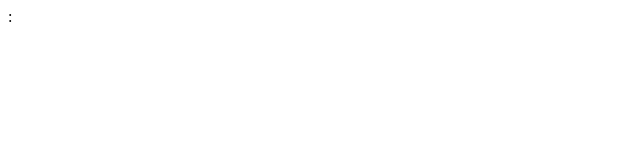
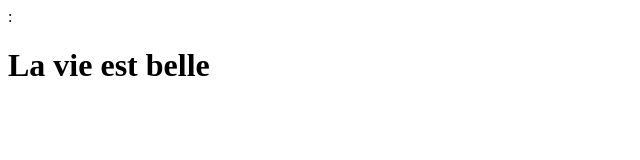
Before and after one commit to Manon2759/helloworld, a plain HTML site: page index.html in a window 1280 px wide. Shown: the whole page, without its empty margins (0-640 px from the left). Drawn offline with Linux system fonts and the light colour scheme.

Commit message:
Ajout du titre principale

```diff
--- a/index.html
+++ b/index.html
@@ -4,3 +4,9 @@
     <meta charset = "utf-8">
     <title> Mon titre est changé  </title>
   </head>
+</html>
+  <body>
+    <h1>
+      La vie est belle
+    </h1>
+</body>
```
